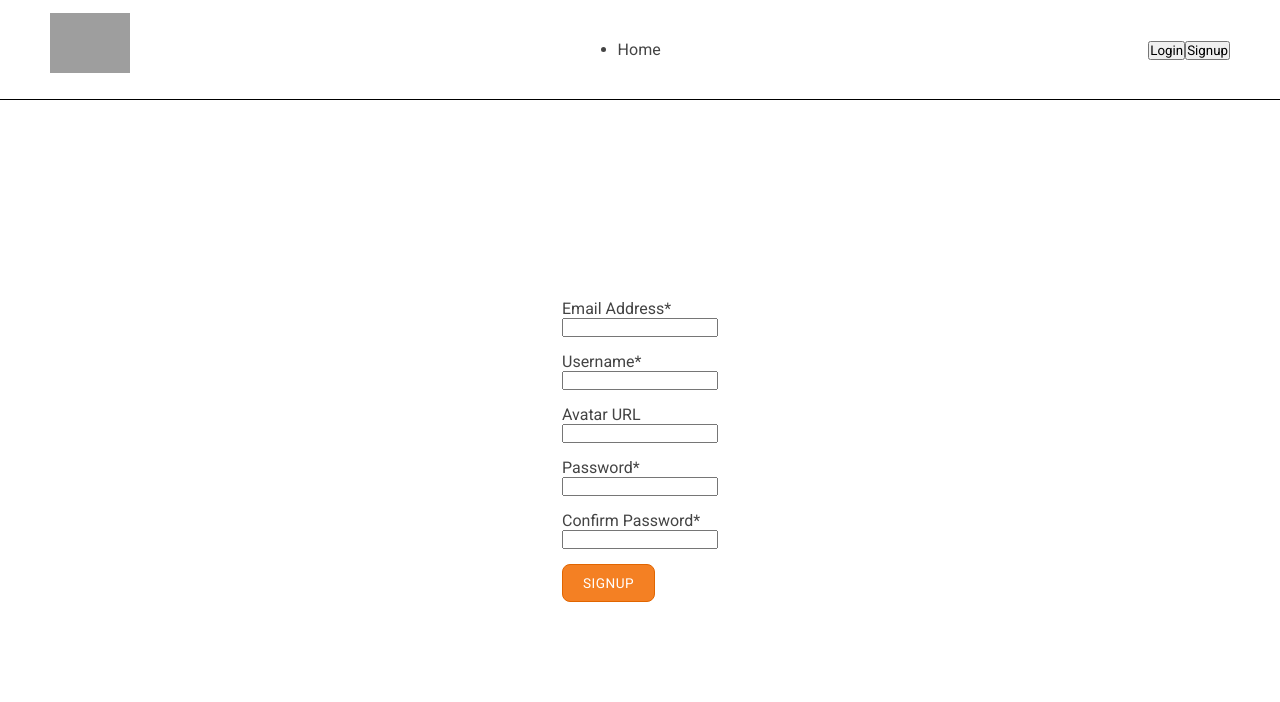
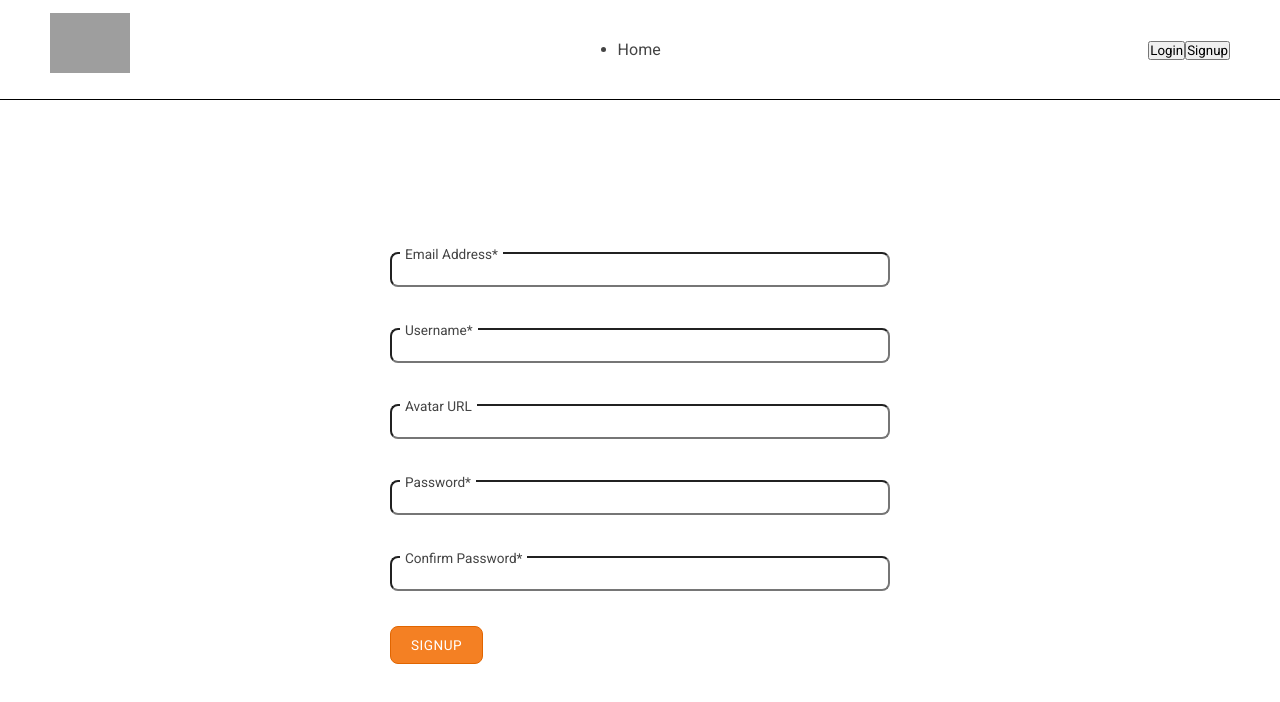
Before and after one commit to justasti/FEU6-galutinis-atsiskaitymas, a React (Vite) app: page /signup in a window 1280 px wide. Shown: the top 702 px of the page. Built offline with nearby package versions, Linux system fonts and the light colour scheme; data requests are answered from the project's data file; grey boxes are pictures that could not be loaded.

Commit message:
add helper form components and styles

```diff
--- /dev/null
+++ b/src/features/UI/input-group/input-group.component.jsx
@@ -0,0 +1,6 @@
+import { StyledInputGroup } from './input-group.styles'
+
+const InputGroup = ({ children }) => {
+  return <StyledInputGroup>{children}</StyledInputGroup>
+}
+export default InputGroup
--- /dev/null
+++ b/src/features/UI/input-group/input-group.styles.jsx
@@ -0,0 +1,39 @@
+import styled from 'styled-components'
+
+export const StyledInputGroup = styled.div`
+  display: flex;
+  flex-direction: column;
+  position: relative;
+  label {
+    align-self: flex-start;
+    background-color: #fff;
+    transition: 0.3s ease;
+    padding-inline: 5px;
+    &:not(.filled) {
+      font-size: 0.85rem;
+      transform: translate(10px, 10px);
+    }
+    &.filled {
+      margin-bottom: 5px;
+    }
+  }
+  &:has(input:focus) label {
+    font-size: 1rem;
+    transform: translate(0);
+    margin-bottom: 5px;
+  }
+  &:has(p) input {
+    border: 1px solid red;
+    outline: 1px solid red;
+  }
+  &:has(p) label {
+    color: red;
+  }
+  p {
+    font-size: 0.8rem;
+    color: red;
+    position: absolute;
+    bottom: -20px;
+    text-transform: uppercase;
+  }
+`
--- /dev/null
+++ b/src/features/UI/input/input.component.jsx
@@ -0,0 +1,6 @@
+import { StyledInput } from './input.styles'
+
+const Input = ({ ...props }) => {
+  return <StyledInput {...props}></StyledInput>
+}
+export default Input
--- /dev/null
+++ b/src/features/UI/input/input.styles.jsx
@@ -0,0 +1,6 @@
+import styled from 'styled-components'
+
+export const StyledInput = styled.input`
+  padding: 8px;
+  border-radius: 8px;
+`
--- a/src/features/index.js
+++ b/src/features/index.js
@@ -14,3 +14,5 @@ export { default as UserDescription } from './users/user-description/user-descri
 export { default as QuestionTag } from './UI/question-tag/question-tag.component'
 export { default as AddAnswer } from './answers/add-answer/add-answer.component'
 export { default as Button } from './UI/button/button.component'
+export { default as Input } from './UI/input/input.component'
+export { default as InputGroup } from './UI/input-group/input-group.component'
--- a/src/features/users/signup-page/signup-page.styles.jsx
+++ b/src/features/users/signup-page/signup-page.styles.jsx
@@ -3,14 +3,11 @@ import styled from 'styled-components'
 export const StyledForm = styled.form`
   display: flex;
   flex-direction: column;
-  gap: 15px;
-
-  .input-group {
-    display: flex;
-    flex-direction: column;
-  }
+  gap: 25px;
+  width: 500px;
 
   button {
     align-self: flex-start;
+    margin-top: 10px;
   }
 `
--- a/src/features/users/signup-page/signup.page.jsx
+++ b/src/features/users/signup-page/signup.page.jsx
@@ -1,5 +1,5 @@
 import { useCreateNewUserMutation, useGetUsersQuery } from '../users.api'
-import { Button, Header } from '../../'
+import { Button, Header, Input, InputGroup } from '../../'
 import { AuthMain } from '../../../layouts/auth-layout/auth-layout.styles'
 import { nanoid } from '@reduxjs/toolkit'
 import { FontAwesomeIcon } from '@fortawesome/react-fontawesome'
@@ -80,16 +80,26 @@ const SignupPage = () => {
       <Header />
       <AuthMain>
         <StyledForm onSubmit={formik.handleSubmit}>
-          <div className='input-group'>
-            <label htmlFor='email'>Email Address*</label>
-            <input type='text' id='email' {...formik.getFieldProps('email')} />
+          <InputGroup>
+            <label
+              className={formik.values.email ? 'filled' : null}
+              htmlFor='email'
+            >
+              Email Address*
+            </label>
+            <Input type='text' id='email' {...formik.getFieldProps('email')} />
             {formik.touched.email && formik.errors.email && (
               <p>{formik.errors.email}</p>
             )}
-          </div>
-          <div className='input-group'>
-            <label htmlFor='username'>Username*</label>
-            <input
+          </InputGroup>
+          <InputGroup>
+            <label
+              className={formik.values.username ? 'filled' : null}
+              htmlFor='username'
+            >
+              Username*
+            </label>
+            <Input
               type='text'
               id='username'
               {...formik.getFieldProps('username')}
@@ -97,10 +107,15 @@ const SignupPage = () => {
             {formik.touched.username && formik.errors.username && (
               <p>{formik.errors.username}</p>
             )}
-          </div>
-          <div className='input-group'>
-            <label htmlFor='avatarUrl'>Avatar URL</label>
-            <input
+          </InputGroup>
+          <InputGroup>
+            <label
+              className={formik.values.avatarUrl ? 'filled' : null}
+              htmlFor='avatarUrl'
+            >
+              Avatar URL
+            </label>
+            <Input
               type='url'
               id='avatarUrl'
               {...formik.getFieldProps('avatarUrl')}
@@ -108,10 +123,15 @@ const SignupPage = () => {
             {formik.touched.avatarUrl && formik.errors.avatarUrl && (
               <p>{formik.errors.avatarUrl}</p>
             )}
-          </div>
-          <div className='input-group'>
-            <label htmlFor='password'>Password*</label>
-            <input
+          </InputGroup>
+          <InputGroup>
+            <label
+              className={formik.values.password ? 'filled' : null}
+              htmlFor='password'
+            >
+              Password*
+            </label>
+            <Input
               type='password'
               id='password'
               {...formik.getFieldProps('password')}
@@ -119,10 +139,15 @@ const SignupPage = () => {
             {formik.touched.password && formik.errors.password && (
               <p>{formik.errors.password}</p>
             )}
-          </div>
-          <div className='input-group'>
-            <label htmlFor='confirm'>Confirm Password*</label>
-            <input
+          </InputGroup>
+          <InputGroup>
+            <label
+              className={formik.values.confirm ? 'filled' : null}
+              htmlFor='confirm'
+            >
+              Confirm Password*
+            </label>
+            <Input
               type='password'
               id='confirm'
               {...formik.getFieldProps('confirm')}
@@ -130,7 +155,7 @@ const SignupPage = () => {
             {formik.touched.confirm && formik.errors.confirm && (
               <p>{formik.errors.confirm}</p>
             )}
-          </div>
+          </InputGroup>
           <Button variant='inverted' type='submit'>
             Signup {isLoading && <FontAwesomeIcon icon={faSpinner} />}
           </Button>
```
